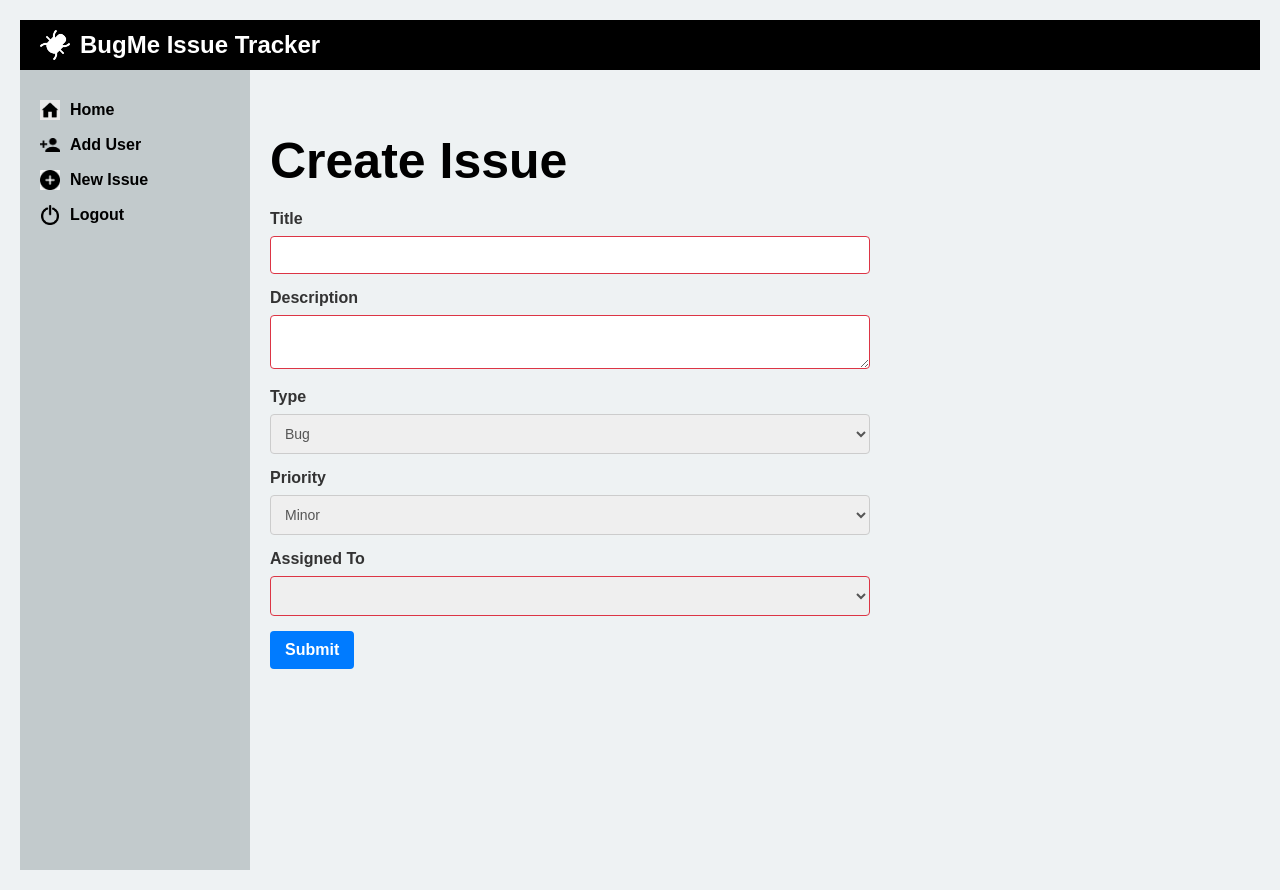
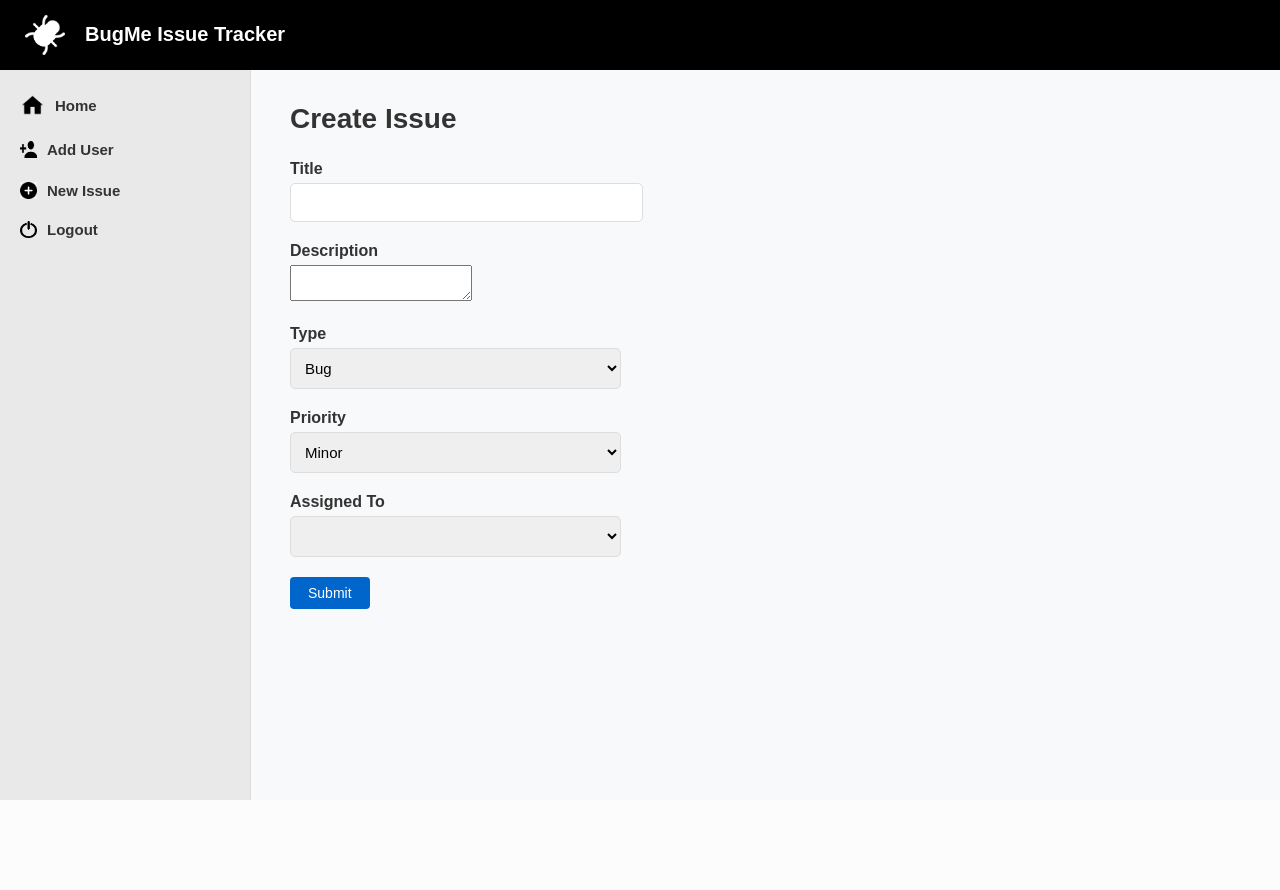
Before and after one commit to Nally00/comp2245-project2, a PHP site: page /new-issue-form.html in a window 1280 px wide. After the commit the page ends 800 px from the top, so only its background shows below. Run offline with PHP 8.4, Linux system fonts and the light colour scheme; lists and menus that the app fills with data are empty.

Commit message:
Created Issue Details HTML,PHP,JS,CSS , and corrected link in Add user page

```diff
--- a/add-user.html
+++ b/add-user.html
@@ -18,7 +18,7 @@
             <ul>
                 <li><a href="dashboard.html"><img id="home" src="home.png" alt="Home Icon">Home</a></li>
                 <li><a href="add-user.html"><img src="add.png" alt="Add User Icon">Add User</a></li>
-                <li><a href="new_issue.html"><img src="issue.jpg" alt="New Issue Icon">New Issue</a></li>
+                <li><a href="new-issue-form.html"><img src="issue.jpg" alt="New Issue Icon">New Issue</a></li>
                 <li>
                     <button id="LogoutBtn" class="logout-button">
                         <img src="logout.png" alt="Logout Icon">
--- a/new-form-issue.css
+++ b/new-form-issue.css
@@ -1,191 +1,190 @@
-/*side bar formatting*/
-
 body {
-    font-family: Arial, sans-serif;
+  font-family:Arial, Helvetica, sans-serif;
+  font-size: 16px;
+  background-color: #f8f9fa;
+  color: #333;
+  display: flex;
   margin: 0;
-    padding: 0;
-    background-color: #f7fbfb;
 }
 
+/* Header */
 .main-header {
-    width: 100%; /* Make the header span the full page width */
-    padding: 10px 20px; /* Add some padding for spacing */
-    margin: 0; /* Remove default margin */
-    background-color: #000; /* Add a background color */
-    color: #fff; /* Set the text color */
-    box-sizing: border-box; /* Ensure padding doesn’t affect total width */
+  background-color:black;
+  color: white;
   display: flex;
-    align-items: center; /* Center content vertically */
+  align-items: center;
+  padding: 10px;
+  width: 100%;
+  position: fixed;
+  z-index: 1000;
 }
 
 .main-header h1 {
-    margin: 0;
-    font-size: 24px;
-    font-weight: bold;
-    color: white;
-    text-align: left;
-    flex-grow: 1;
+  margin-left: 20px;
+  font-size: 25px;
+  font-size: 20px;
 }
 
 .main-header img {
-    width: 30px;
-    height: 30px;
+  margin-left: 15px;
+  width: 40px;
+  height: 40px;
+}
+
+/* Sidebar */
+.sidebar {
+  width: 250px;
+  background-color: #eae9e9;
+  height: 100vh;
+  padding-top: 65px;
+  position: fixed;
+  border-right: 1px solid #ddd;
+}
+
+.sidebar img {
+  width:17px;
+  height: 17px;
   margin-right: 10px;
 }
 
-.container {
-    display: flex;
-    height: 100vh;
+
+#user {
+  width:18px;
+  height: 14px;
+  margin-right: 10px;
 }
 
-.sidebar {
-    width: 200px;
-    display: flex;
-    flex-direction: column;
-    padding: 15px;
-    background-color: #c2cacc;
+#home {
+  width: 25px;
+  height: 24px;
+  margin-right: 10px;
 }
 
 .sidebar nav ul {
-    list-style-type: none;
+  list-style: none;
   padding: 0;
-    margin: 0;
 }
 
-.sidebar nav ul li {
+
+.sidebar nav ul li a {
+  text-decoration: none;
+  color: #333;
+  font-weight: bold;
   display: flex;
   align-items: center;
-    margin: 15px 5px;
+  font-size: 15px;
+  padding: 12px 20px;
 }
 
-.sidebar nav ul li a,
-.sidebar nav ul li button {
-    display: inline-flex;
-    align-items: center;
-    font-weight: bold;
-    text-decoration: none;
-    color: black;
+li:hover {
+  background-color: #e4f0fd;
 }
 
-.sidebar nav ul li img {
-    width: 20px;
-    height: 20px;
-    margin-right: 10px;
-    object-fit: contain;
-    vertical-align: middle;
-}
 
+/*Log out button*/
 .logout-button {
   background: none;
   border: none;
+  font: inherit;
   cursor: pointer;
-    color: black;
-    font-size: 16px;
-    padding: 0;
+  display: flex;
+  align-items: center;
+  text-decoration: none;
+  padding: 10px 20px;
+
 }
 
-.content {
-    flex: 1;
-    padding: 20px;
+.logout-button span{
+  font-size: 15px;
+  font-weight:bold;
+  display: flex;
+  align-items: center;
+  color: #333;
+
 }
 
-.content h2 {
-    font-size: 50px;
-    text-align: left;
+.logout-button img {
+  width:17px;
+  height: 17px;
+  margin-right: 10px;
+}
+
+
+/* Main Content Area */
+.content-area {
+  margin-left: 250px;
+  padding: 40px;
+  padding-top: 80px;
+  width: 75%;
+}
+
+.content-area h2 {
+  font-size: 28px;
+  margin-bottom: 25px;
+  color: #333;
+}
+
+/* Form */
+.input-form {
+  max-width: 600px;
+}
+
+.form-group {
   margin-bottom: 20px;
 }
 
-/* General Form Styling */
-form {
-    max-width: 600px;
-    margin: 20px 0;
-    padding: 0;
+.form-group label {
+  display: block;
+  margin-bottom: 5px;
+  font-weight: bold;
 }
 
-  /* Form Label Styling */
-  form label {
-    display: block;
-    margin-bottom: 8px;
-    font-weight: bold;
-    color: #333;
+.form-group input {
+  width: 80%;
+  padding: 10px;
+  border: 1px solid #ddd;
+  border-radius: 5px;
+  font-size: 15px;
 }
 
-  /* Input, Textarea, Select Styling */
-  form input,
-  form textarea,
-  form select {
-    width: 100%;
-    padding: 10px;
-    margin-bottom: 15px;
-    border: 1px solid #ccc;
-    border-radius: 4px;
-    font-size: 14px;
-    color: #555;
-    box-sizing: border-box;
+.form-group input:focus {
+  outline: none;
+  border-color: #0066cc;
+  box-shadow: 0 0 3px rgba(0,102,204,0.2);
 }
 
-  /* Button Styling */
-  form button {
-    display: inline-block;
-    background-color: #007bff;
-    color: #fff;
-    padding: 10px 15px;
-    font-size: 16px;
-    font-weight: bold;
+.form-group select {
+  width: 80%;
+  padding: 10px;
+  border: 1px solid #ddd;
+  border-radius: 5px;
+  font-size: 15px;
+}
+
+/*Submit Button*/
+.submit-button {
+  background-color: #0066cc;
+  color: white;
+  padding: 8px 18px;
   border: none;
   border-radius: 4px;
   cursor: pointer;
-    text-align: center;
+  font-size: 14px;
 }
 
-  form button:hover {
-    background-color: #0056b3;
+.submit-button:hover {
+  background-color: #0052a3;
 }
 
-  /* Form Container Alignment */
-  body {
-    font-family: Arial, sans-serif;
-    background-color: #eef2f3;
-    padding: 20px;
+/* Error Messages */
+
+.error-message {
+  color: #dc3545;
+  font-size: 14px;
+  margin-top: 5px;
+  display: block;
 }
 
-  @media (max-width: 768px) {
-    form {
-      width: 90%;
-      padding: 15px;
+input.input-invalid {
+  border: 1px solid red;
 }
-
-    form button {
-      width: 100%;
-    }
-  }
-
-  /* Add focus outline for better usability */
-  form input:focus,
-  form textarea:focus,
-  form select:focus {
-    border-color: #007bff;
-    box-shadow: 0 0 5px rgba(0, 123, 255, 0.5);
-    outline: none;
-  }
-
-  /* Smooth transitions */
-  form input,
-  form textarea,
-  form select,
-  form button {
-    transition: all 0.3s ease;
-  }
-
-  /* Highlight invalid fields */
-  input:invalid,
-  textarea:invalid,
-  select:invalid {
-    border-color: #dc3545;
-  }
-
-  input:invalid:focus,
-  textarea:invalid:focus,
-  select:invalid:focus {
-    box-shadow: 0 0 5px rgba(220, 53, 69, 0.5);
-  }
--- a/new-issue-form.html
+++ b/new-issue-form.html
@@ -28,35 +28,46 @@
                     </ul>
                 </nav>
             </aside>
-            <main class="content">
+            <main class="content-area">
                 <h2>Create Issue</h2>
-                <form id="create-issue-form">
+
+                <form id="create-issue-form" class="input-form">
+                    <div class="form-group">
                         <label for="title">Title</label>
                         <input type="text" id="title" name="title" required>
+                    </div>
 
+                    <div class="form-group">
                         <label for="description">Description</label>
                         <textarea id="description" name="description" required></textarea>
+                    </div>
 
+                    <div class="form-group">
                         <label for="type">Type</label>
                         <select id="type" name="type" required>
                             <option value="Bug">Bug</option>
                             <option value="Proposal">Proposal</option>
                             <option value="Task">Task</option>
                         </select>
+                    </div>
 
+                    <div class="form-group">
                         <label for="priority">Priority</label>
                         <select id="priority" name="priority" required>
                             <option value="Minor">Minor</option>
                             <option value="Major">Major</option>
                             <option value="Critical">Critical</option>
                         </select>
+                    </div>
 
+                    <div class="form-group">
                         <label for="assigned_to">Assigned To</label>
                         <select id="assigned_to" name="assigned_to" required>
                             <?php require 'new-form-issue.php'; ?>
                         </select>
+                    </div>
 
-                    <button type="submit">Submit</button>
+                    <button type="submit" class="submit-button">Submit</button>
                 </form>
             </main>
         </div>
```
Also changed, not shown: issue_details.css (added, +237 -0 lines), issue_details.html (added, +65 -0 lines), issue_details.js (added, +36 -0 lines), issue_details.php (added, +43 -0 lines). Lines whose indentation alone changed are shown as unchanged.
